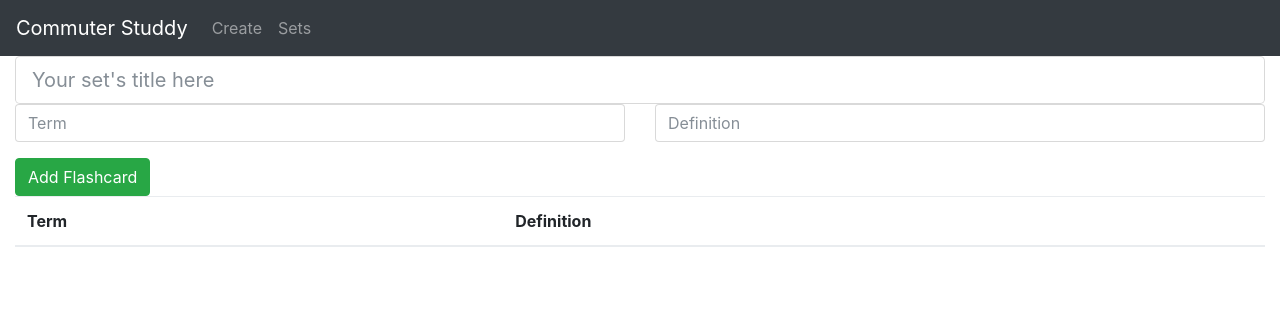
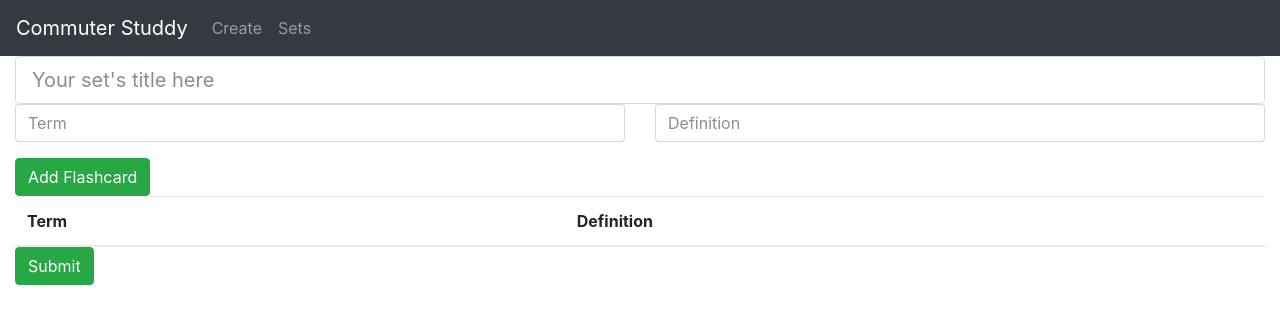
Before and after one commit to cs480SnackOverflow/front-end, a React (Create React App) app: page /create in a window 1280 px wide. Shown: the top 324 px of the page. Built offline with nearby package versions, Linux system fonts and the light colour scheme.

Commit message:
Added submit button back

```diff
--- a/src/components/CreateFlashcardList.jsx
+++ b/src/components/CreateFlashcardList.jsx
@@ -24,6 +24,7 @@ class CreateFlashcardList extends React.Component {
   }
 
   handleSubmit(event) {
+    alert("Your flashcard set has been submitted!");
     return(
       <FlashcardList flashcards={this.state.flashcards} title={this.state.title} />
     );
@@ -40,6 +41,7 @@ class CreateFlashcardList extends React.Component {
           </tr>
         </thead>
         <tbody>
+
         {
           flashcards.map(flashcard => {
             return (
@@ -53,9 +55,16 @@ class CreateFlashcardList extends React.Component {
                 >Delete
                 </button>
               </tr>
+
             )
           })
         }
+        <button
+          type="button"
+          className="btn btn-success"
+          onClick={() => this.handleSubmit(this)}
+        >Submit
+        </button>
         </tbody>
       </Table>
     );
```
